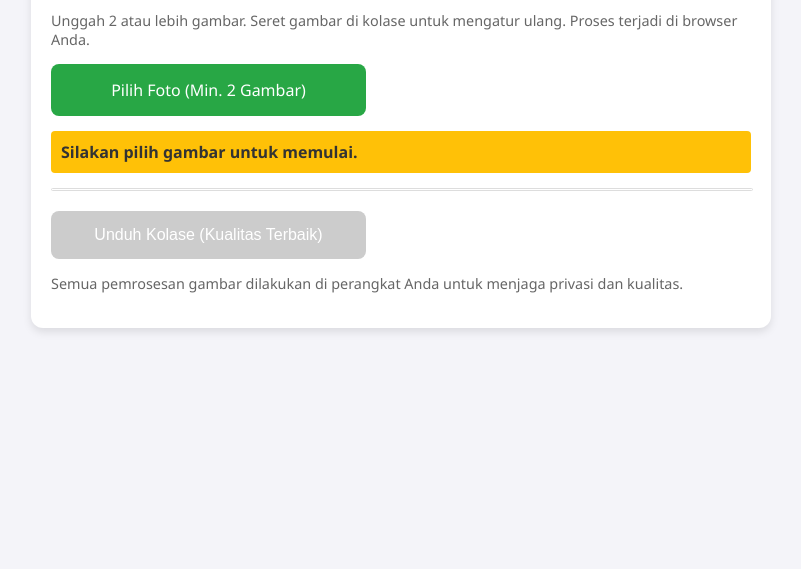
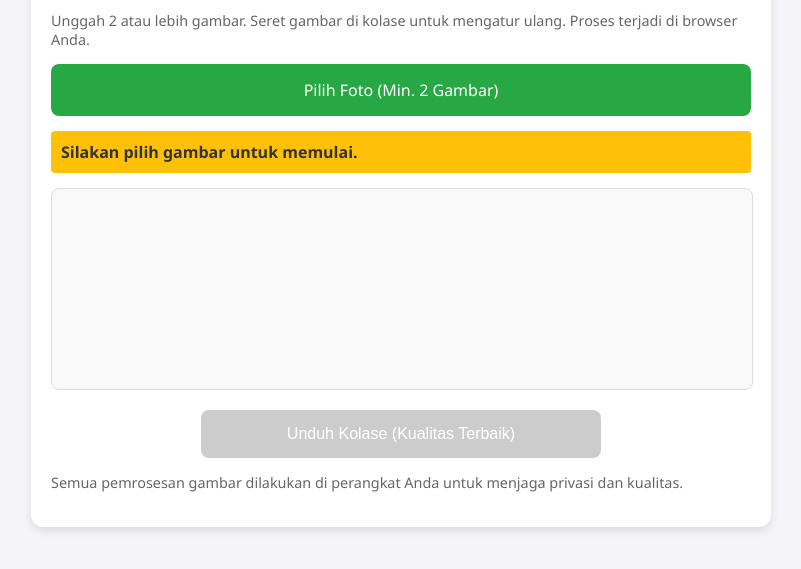
Before and after one commit to mrca23/kolase-mrca-web, a plain HTML site: page index.html in a window 1280 px wide. Shown: the part 225-794 px from the top of the page, without its empty margins (239-1040 px from the left). Drawn offline with nearby package versions, Linux system fonts and the light colour scheme.

Commit message:
Update style.css

```diff
--- a/style.css
+++ b/style.css
@@ -25,14 +25,14 @@ body {
 }
 
 #website-title {
-    font-family: 'Playfair Display', serif; /* Font estetika untuk nama web */
+    font-family: 'Playfair Display', serif;
     font-size: 2.8em;
     color: #007bff;
     margin-bottom: 5px;
     text-shadow: 1px 1px 2px rgba(0,0,0,0.1);
 }
 
-h2 { /* Ini untuk "Gabungkan Foto Horizontal" */
+h2 {
     color: #007bff;
     font-size: 1.5em;
     margin-bottom: 5px;
@@ -59,6 +59,14 @@ p {
     text-align: center;
 }
 
+/* Container untuk tombol aksi (diperbaiki untuk satu tombol) */
+.action-buttons {
+    display: flex;
+    flex-direction: column;
+    gap: 10px;
+    margin-top: 10px;
+}
+
 #download-btn {
     padding: 15px;
     background-color: #007bff;
@@ -76,19 +84,23 @@ p {
     background-color: #0056b3;
 }
 
+/* Tombol Dinonaktifkan */
 #download-btn:disabled {
     background-color: #cccccc;
     cursor: not-allowed;
 }
 
+
 /* Area Canvas */
 #canvas-wrapper {
     width: 100%;
+    min-height: 200px;
     margin-bottom: 20px;
     overflow-x: auto;
     border: 1px solid #ddd;
     border-radius: 8px;
-    cursor: grab; /* Menandakan bisa diseret */
+    cursor: grab;
+    background-color: #f9f9f9;
 }
 
 #canvas-wrapper.dragging {
@@ -106,13 +118,11 @@ p {
     background-color: #ffc107;
     color: #333;
     border-radius: 4px;
-    display: none;
+    display: block;
     font-weight: bold;
 }
 
-/* Hapus semua style untuk #order-controls, #sortable-list, .image-order-item, .sortable-ghost */
-
-/* Penyesuaian Responsif */
+/* Penyesuaian Responsif untuk Desktop */
 @media (min-width: 768px) {
     #website-title {
         font-size: 3.5em;
@@ -120,11 +130,14 @@ p {
     h2 {
         font-size: 2em;
     }
-    .custom-file-upload, #download-btn {
-        max-width: 45%;
-        display: inline-block;
+
+    .action-buttons {
+        /* Kembali ke flex-row tapi hanya ada satu item, jadi akan memenuhi lebar penuh */
+        flex-direction: row;
+        justify-content: center; /* Pusatkan tombol jika hanya satu */
     }
-    .custom-file-upload {
-        margin-right: 10px;
+
+    #download-btn {
+        max-width: 400px; /* Batasi lebar tombol di desktop agar tidak terlalu besar */
     }
 }
```
